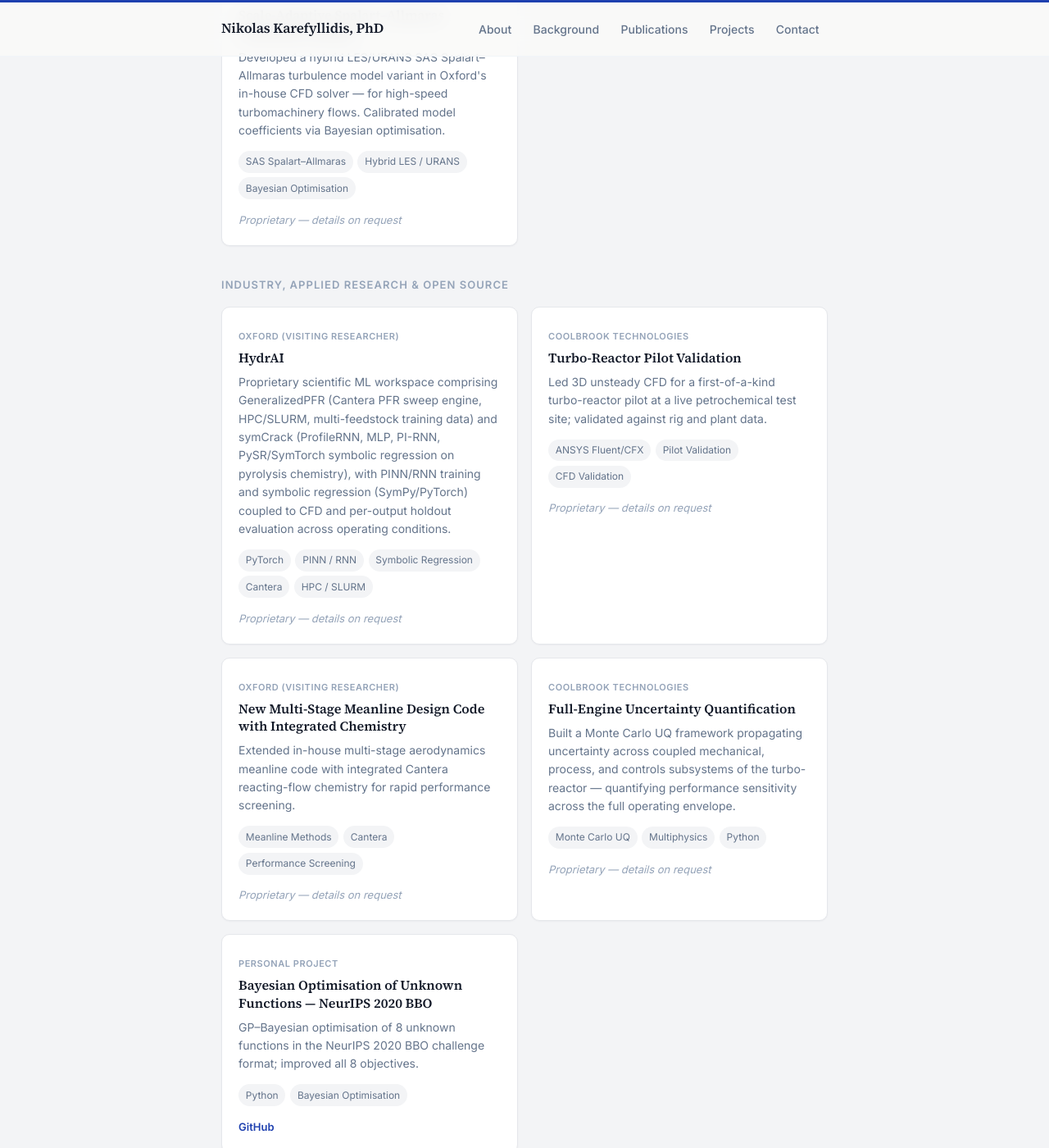
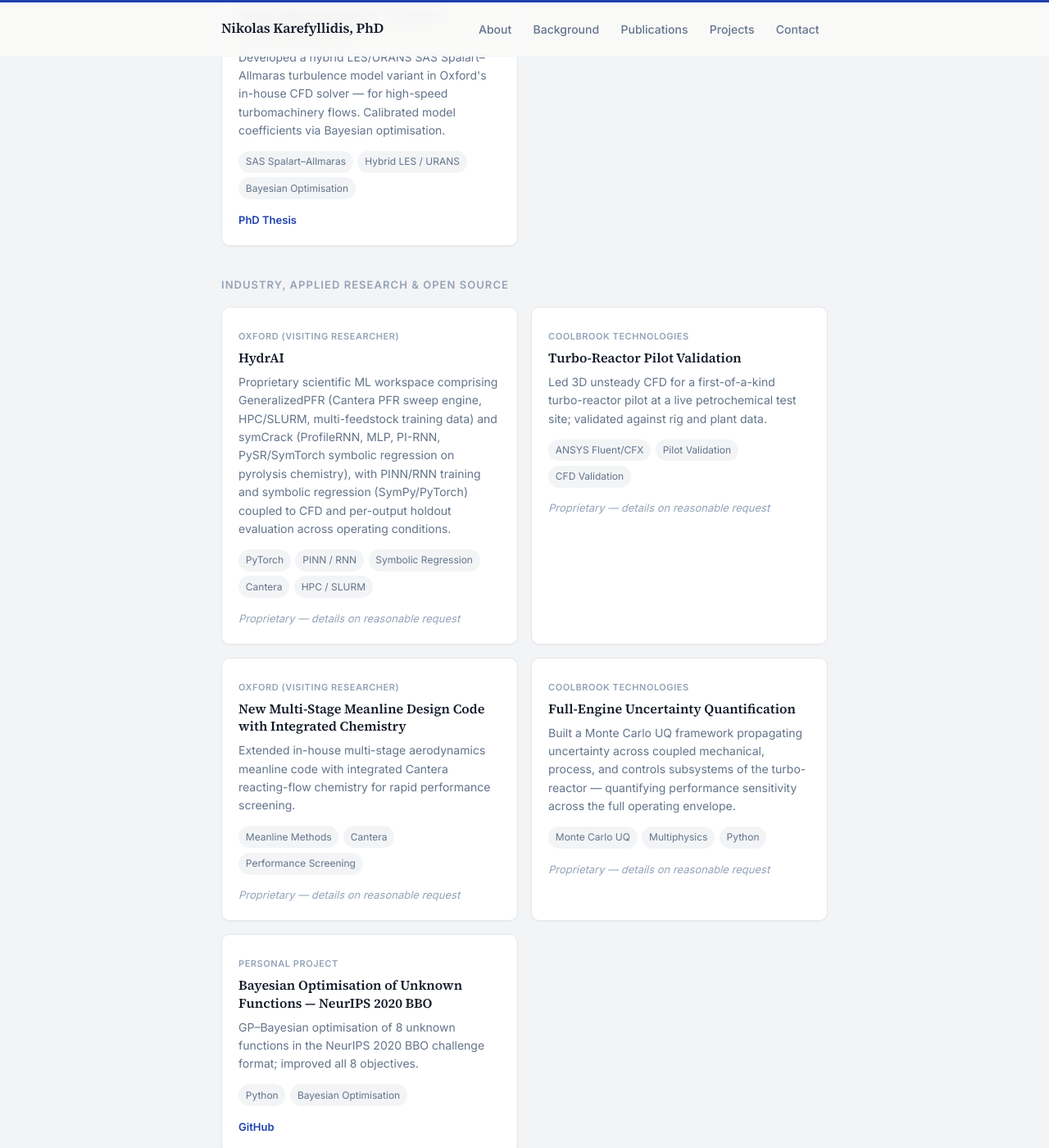
Before and after one commit to karefyllidis/karefyllidis.github.io, a Jekyll site: the page built from index.html, in a window 1280 px wide and 1400 px high, scrolled down 5341 px. Shown: the whole window at 82% size. Built offline with Jekyll 4.4.1, drawn with Linux system fonts in a browser that asks for light colours; some of the changed text lies outside the part shown.

Commit message:
chore: comments

```diff
--- a/_includes/project-card.html
+++ b/_includes/project-card.html
@@ -19,7 +19,7 @@
       <a href="{{ include.project.link_url }}" target="_blank" rel="noopener noreferrer">{{ include.project.link_label | default: "Link" }}</a>
     {% endif %}
     {% unless include.project.github or include.project.link_url %}
-      <span class="project-note">Proprietary — details on request</span>
+      <span class="project-note">Proprietary — details on reasonable request</span>
     {% endunless %}
   </div>
 </article>
```
Also changed, not shown: _data/projects.yml (+8 -0 lines).
